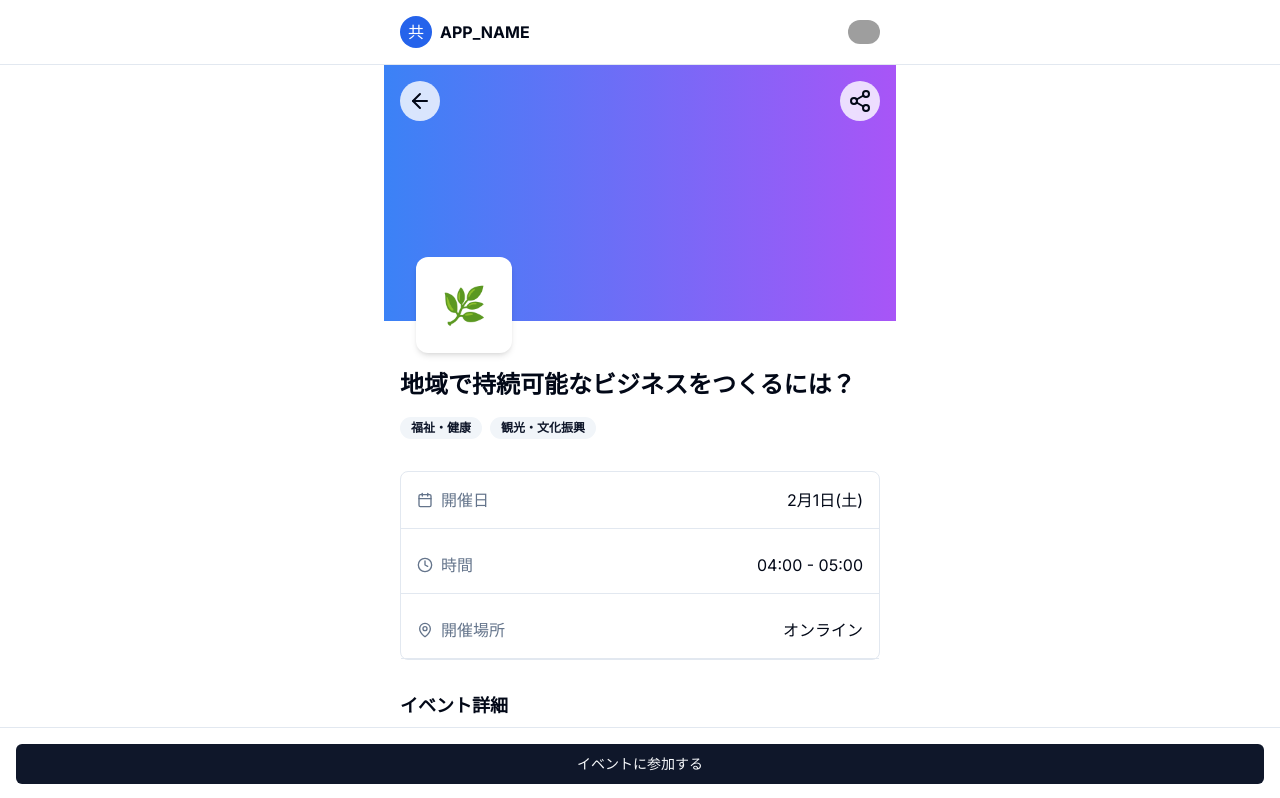
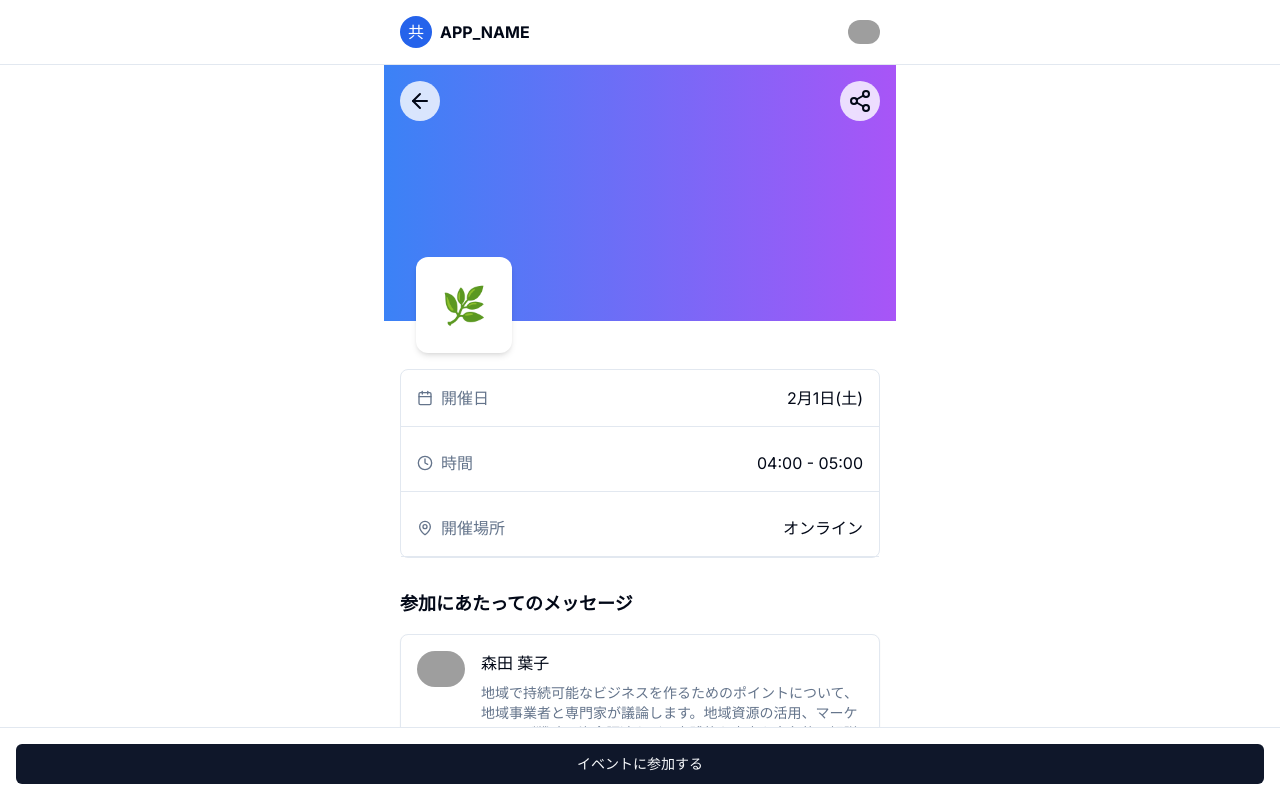
Before and after one commit to Hopin-inc/cc-app-v11-ui, a Next.js app: page /sessions/1 in a window 1280 px wide. Shown: the top 798 px of the page. Built offline with nearby package versions, Linux system fonts and the light colour scheme; grey boxes are pictures that could not be loaded.

Commit message:
style: Update layout and styling in OpportunityDetailPage

```diff
--- a/app/sessions/[id]/page.tsx
+++ b/app/sessions/[id]/page.tsx
@@ -77,16 +77,31 @@ export default function OpportunityDetailPage() {
               <Share2 className="h-6 w-6" />
             </button>
           </div>
-          <div className="bg-yellow-500/10 px-6 py-4 flex justify-between items-center border-b border-yellow-500/30">
+          <div className="bg-yellow-500/10 px-6 py-4 flex flex-col gap-4 border-b border-yellow-500/30">
+            <div className="mt-14 flex justify-between items-center">
               <div className="flex items-center gap-3">
-              <Trophy className="h-8 w-8 text-yellow-500" />
                 <Badge variant="secondary" className="bg-yellow-500 text-white">
                   クエスト
                 </Badge>
               </div>
-            <div className="flex items-center gap-2 text-yellow-700">
-              <Trophy className="w-5 h-5" />
-              <span className="text-lg font-bold">報酬ポイント: 100pt</span>
+              <div className="flex items-center gap-2">
+                <Trophy className="w-5 h-5 text-yellow-700" />
+                <span className="text-lg font-bold text-yellow-700">
+                  獲得トークン: 100pt
+                </span>
+              </div>
+            </div>
+            <h1 className="text-2xl font-bold">{opportunity.title}</h1>
+            <div className="flex flex-wrap gap-2">
+              {opportunity.categories.map((category) => (
+                <Badge
+                  key={category.id}
+                  variant="secondary"
+                  className="bg-yellow-500/10 text-yellow-700"
+                >
+                  {category.name}
+                </Badge>
+              ))}
             </div>
           </div>
         </div>
@@ -94,22 +109,6 @@ export default function OpportunityDetailPage() {
 
       {/* Content */}
       <div className={`px-4 py-6 space-y-8 ${isEvent ? "pt-12" : ""}`}>
-        {/* Title and Categories */}
-        <div>
-          <h1 className="text-2xl font-bold mb-4">{opportunity.title}</h1>
-          <div className="flex flex-wrap gap-2">
-            {opportunity.categories.map((category) => (
-              <Badge
-                key={category.id}
-                variant="secondary"
-                className={isEvent ? "" : "bg-yellow-500/10 text-yellow-700"}
-              >
-                {category.name}
-              </Badge>
-            ))}
-          </div>
-        </div>
-
         {/* Opportunity Info */}
         <div
           className={`space-y-2 rounded-lg border ${
@@ -158,8 +157,12 @@ export default function OpportunityDetailPage() {
         {/* Host Message */}
         <div>
           <h2 className="text-lg font-semibold mb-4">
-            {isEvent ? "イベント詳細" : "クエスト詳細"}
+            {isEvent
+              ? "参加にあたってのメッセージ"
+              : "参加にあたってのメッセージ"}
           </h2>
+          <Card>
+            <CardContent className="p-4">
               <div className="flex items-start gap-4">
                 <Image
                   src={opportunity.host.image || "/placeholder.svg"}
@@ -169,12 +172,14 @@ export default function OpportunityDetailPage() {
                   className="rounded-full"
                 />
                 <div className="flex-1">
-              <p className="font-medium mb-1">{opportunity.host.name}</p>
+                  <p className="font-medium mb-2">{opportunity.host.name}</p>
                   <p className="text-muted-foreground text-sm whitespace-pre-wrap">
                     {opportunity.description}
                   </p>
                 </div>
               </div>
+            </CardContent>
+          </Card>
         </div>
 
         {/* Required Skills */}
```
Lines whose indentation alone changed are shown as unchanged.
